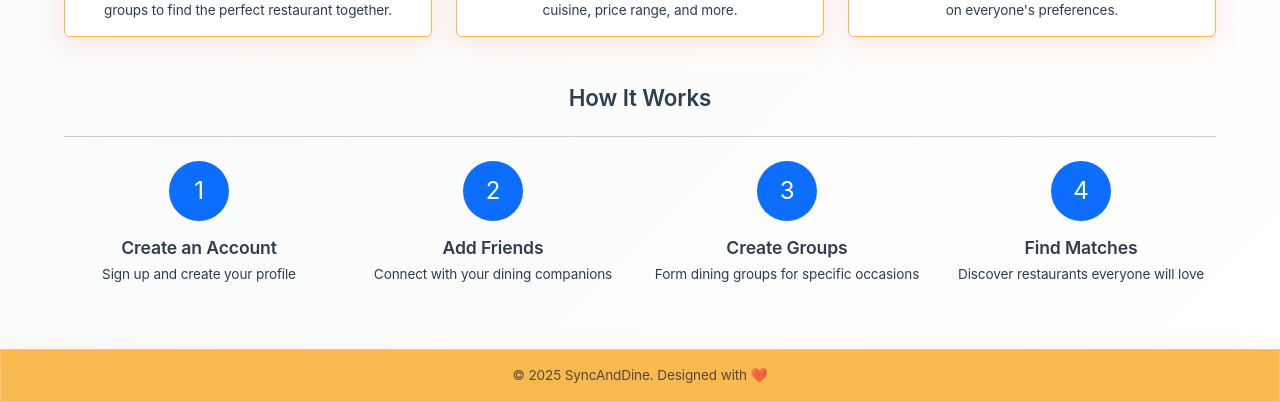
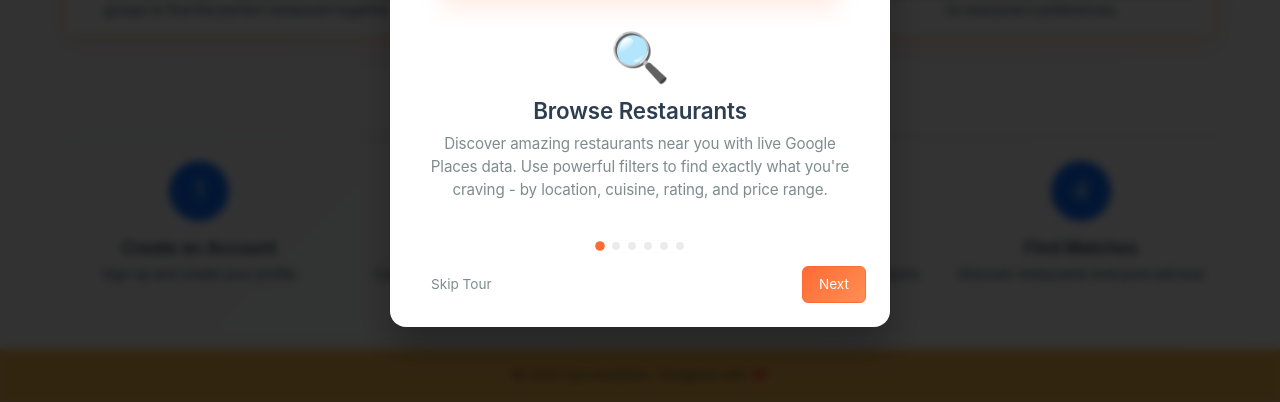
Before and after one commit to preritsinha/SyncAndDine, a Flask app: page / in a window 1280 px wide. Shown: the part 398-800 px from the top of the page. Run offline with Flask 3, Linux system fonts and the light colour scheme.

Commit message:
[BETA] Update 3.4 - Add informatics

```diff
--- a/syncanddine/static/css/main.css
+++ b/syncanddine/static/css/main.css
@@ -1590,3 +1590,222 @@ body.dark-mode ::-webkit-scrollbar-thumb:hover {
         margin-top: 0;
     }
 }
+
+/* Feature Tour Styles */
+.feature-tour-overlay {
+    position: fixed;
+    top: 0;
+    left: 0;
+    width: 100%;
+    height: 100%;
+    background: rgba(0, 0, 0, 0.8);
+    backdrop-filter: blur(4px);
+    z-index: 10000;
+    display: flex;
+    align-items: center;
+    justify-content: center;
+    animation: fadeIn 0.3s ease;
+}
+
+.feature-tour-modal {
+    background: white;
+    border-radius: 16px;
+    box-shadow: 0 20px 40px rgba(0, 0, 0, 0.3);
+    max-width: 500px;
+    width: 90%;
+    animation: slideIn 0.3s ease;
+}
+
+[data-theme="dark"] .feature-tour-modal {
+    background: var(--background-secondary);
+    color: var(--text-primary);
+}
+
+.feature-tour-header {
+    padding: 1.5rem 1.5rem 1rem;
+    display: flex;
+    justify-content: space-between;
+    align-items: center;
+}
+
+.feature-tour-header h3 {
+    margin: 0;
+    color: var(--primary-color);
+    font-size: 1.3rem;
+}
+
+.feature-tour-close {
+    background: none;
+    border: none;
+    font-size: 1.5rem;
+    cursor: pointer;
+    color: var(--text-secondary);
+    width: 32px;
+    height: 32px;
+    border-radius: 50%;
+    transition: all 0.2s ease;
+}
+
+.feature-tour-close:hover {
+    background: var(--hover-bg);
+    color: var(--text-primary);
+}
+
+.feature-tour-content {
+    padding: 0 1.5rem;
+}
+
+.slide-container {
+    text-align: center;
+}
+
+.slide-gif {
+    margin-bottom: 1.5rem;
+}
+
+.feature-gif {
+    width: 100%;
+    max-width: 400px;
+    height: 250px;
+    object-fit: cover;
+    border-radius: 12px;
+    box-shadow: var(--shadow-medium);
+}
+
+.slide-info {
+    padding: 0 1rem;
+}
+
+.slide-icon {
+    font-size: 3rem;
+    margin-bottom: 0.5rem;
+    display: block;
+}
+
+.slide-title {
+    margin: 0.5rem 0;
+    color: var(--text-primary);
+    font-size: 1.4rem;
+    font-weight: 600;
+}
+
+.slide-description {
+    margin: 0;
+    color: var(--text-secondary);
+    font-size: 0.95rem;
+    line-height: 1.5;
+    margin-bottom: 1.5rem;
+}
+
+.feature-tour-footer {
+    padding: 1rem 1.5rem 1.5rem;
+    display: flex;
+    flex-direction: column;
+    gap: 1rem;
+}
+
+.slide-indicators {
+    display: flex;
+    justify-content: center;
+    gap: 0.5rem;
+}
+
+.slide-indicator {
+    width: 8px;
+    height: 8px;
+    border-radius: 50%;
+    background: var(--border-color);
+    cursor: pointer;
+    transition: all 0.2s ease;
+}
+
+.slide-indicator.active {
+    background: var(--primary-color);
+    transform: scale(1.2);
+}
+
+.slide-controls {
+    display: flex;
+    justify-content: space-between;
+    align-items: center;
+}
+
+.tour-btn {
+    padding: 0.5rem 1rem;
+    border: 1px solid var(--border-color);
+    background: white;
+    color: var(--text-primary);
+    border-radius: 6px;
+    cursor: pointer;
+    font-size: 0.85rem;
+    transition: all 0.2s ease;
+}
+
+[data-theme="dark"] .tour-btn {
+    background: var(--background-primary);
+    border-color: var(--border-color);
+}
+
+.tour-btn:hover {
+    background: var(--hover-bg);
+    border-color: var(--primary-color);
+}
+
+.tour-next {
+    background: var(--primary-gradient) !important;
+    color: white !important;
+    border-color: var(--primary-color) !important;
+}
+
+.tour-next:hover {
+    transform: translateY(-1px);
+    box-shadow: var(--shadow-light);
+}
+
+.tour-skip {
+    color: var(--text-secondary);
+    border-color: transparent;
+}
+
+.tour-skip:hover {
+    background: var(--hover-bg);
+    color: var(--text-primary);
+}
+
+
+
+/* Animations */
+@keyframes fadeIn {
+    from { opacity: 0; }
+    to { opacity: 1; }
+}
+
+@keyframes slideIn {
+    from {
+        opacity: 0;
+        transform: scale(0.9) translateY(-20px);
+    }
+    to {
+        opacity: 1;
+        transform: scale(1) translateY(0);
+    }
+}
+
+/* Mobile optimizations */
+@media (max-width: 768px) {
+    .feature-guide-modal {
+        width: 95%;
+        max-height: 90vh;
+    }
+
+    .feature-grid {
+        grid-template-columns: 1fr;
+        gap: 1rem;
+    }
+
+    .feature-guide-header,
+    .feature-guide-content,
+    .feature-guide-footer {
+        padding: 1rem;
+    }
+}
--- /dev/null
+++ b/syncanddine/static/js/tour-system.js
@@ -0,0 +1,190 @@
+/**
+ * SyncAndDine Feature Tour
+ * Slide-based tour with GIF animations
+ */
+
+class FeatureTour {
+    constructor() {
+        this.isActive = false;
+        this.modal = null;
+        this.currentSlide = 0;
+        this.slides = [
+            {
+                title: 'Browse Restaurants',
+                icon: '🔍',
+                gif: 'https://picsum.photos/400/250?random=1',
+                description: 'Discover amazing restaurants near you with live Google Places data. Use powerful filters to find exactly what you\'re craving - by location, cuisine, rating, and price range.'
+            },
+            {
+                title: 'Create Groups',
+                icon: '👥',
+                gif: 'https://picsum.photos/400/250?random=2',
+                description: 'Invite friends to dining groups and make decisions together. Share group codes via WhatsApp or copy links to bring everyone into the conversation.'
+            },
+            {
+                title: 'Like & Dislike',
+                icon: '❤️',
+                gif: 'https://picsum.photos/400/250?random=3',
+                description: 'Express your preferences by liking or disliking restaurants. Your choices help create the perfect match for your group with our smart scoring system.'
+            },
+            {
+                title: 'Group Leaderboard',
+                icon: '🏆',
+                gif: 'https://picsum.photos/400/250?random=4',
+                description: 'See real-time rankings based on everyone\'s preferences. Our weighted scoring system (Like = 1.0, Dislike = 0.7) shows the most popular choices at the top.'
+            },
+            {
+                title: 'WhatsApp Integration',
+                icon: '💬',
+                gif: 'https://picsum.photos/400/250?random=5',
+                description: 'Connect your WhatsApp groups to get final restaurant results delivered automatically. Set time limits and receive formatted results when the deadline is reached.'
+            },
+            {
+                title: 'Smart Matching',
+                icon: '✨',
+                gif: 'https://picsum.photos/400/250?random=6',
+                description: 'Our algorithm finds restaurants everyone will love. Get perfect matches when all members agree, or see top recommendations based on group preferences.'
+            }
+        ];
+    }
+
+    showTour() {
+        if (this.isActive) return;
+
+        this.isActive = true;
+        this.currentSlide = 0;
+        this.createModal();
+        this.showSlide();
+
+        // Mark as seen
+        localStorage.setItem('syncanddine_tour_seen', 'true');
+    }
+
+    createModal() {
+        this.modal = document.createElement('div');
+        this.modal.className = 'feature-tour-overlay';
+        this.modal.innerHTML = `
+            <div class="feature-tour-modal">
+                <div class="feature-tour-header">
+                    <h3>🍽️ Welcome to SyncAndDine!</h3>
+                    <button class="feature-tour-close">&times;</button>
+                </div>
+                <div class="feature-tour-content">
+                    <div class="slide-container">
+                        <div class="slide-gif">
+                            <img src="" alt="Feature demonstration" class="feature-gif">
+                        </div>
+                        <div class="slide-info">
+                            <div class="slide-icon"></div>
+                            <h4 class="slide-title"></h4>
+                            <p class="slide-description"></p>
+                        </div>
+                    </div>
+                </div>
+                <div class="feature-tour-footer">
+                    <div class="slide-indicators"></div>
+                    <div class="slide-controls">
+                        <button class="tour-btn tour-prev">Previous</button>
+                        <button class="tour-btn tour-skip">Skip Tour</button>
+                        <button class="tour-btn tour-next">Next</button>
+                    </div>
+                </div>
+            </div>
+        `;
+
+        document.body.appendChild(this.modal);
+
+        // Event listeners
+        this.modal.querySelector('.feature-tour-close').onclick = () => this.closeTour();
+        this.modal.querySelector('.tour-skip').onclick = () => this.closeTour();
+        this.modal.querySelector('.tour-prev').onclick = () => this.prevSlide();
+        this.modal.querySelector('.tour-next').onclick = () => this.nextSlide();
+
+        // ESC key to close
+        document.addEventListener('keydown', (e) => {
+            if (e.key === 'Escape' && this.isActive) this.closeTour();
+        });
+
+        // Create indicators
+        this.createIndicators();
+    }
+
+    createIndicators() {
+        const container = this.modal.querySelector('.slide-indicators');
+        container.innerHTML = '';
+
+        this.slides.forEach((_, index) => {
+            const indicator = document.createElement('div');
+            indicator.className = 'slide-indicator';
+            indicator.onclick = () => this.goToSlide(index);
+            container.appendChild(indicator);
+        });
+    }
+
+    showSlide() {
+        const slide = this.slides[this.currentSlide];
+        if (!slide) return;
+
+        // Update content
+        this.modal.querySelector('.feature-gif').src = slide.gif;
+        this.modal.querySelector('.slide-icon').textContent = slide.icon;
+        this.modal.querySelector('.slide-title').textContent = slide.title;
+        this.modal.querySelector('.slide-description').textContent = slide.description;
+
+        // Update indicators
+        this.modal.querySelectorAll('.slide-indicator').forEach((indicator, index) => {
+            indicator.classList.toggle('active', index === this.currentSlide);
+        });
+
+        // Update buttons
+        this.modal.querySelector('.tour-prev').style.display =
+            this.currentSlide === 0 ? 'none' : 'inline-block';
+        this.modal.querySelector('.tour-next').textContent =
+            this.currentSlide === this.slides.length - 1 ? 'Get Started' : 'Next';
+    }
+
+    nextSlide() {
+        if (this.currentSlide < this.slides.length - 1) {
+            this.currentSlide++;
+            this.showSlide();
+        } else {
+            this.closeTour();
+        }
+    }
+
+    prevSlide() {
+        if (this.currentSlide > 0) {
+            this.currentSlide--;
+            this.showSlide();
+        }
+    }
+
+    goToSlide(index) {
+        this.currentSlide = index;
+        this.showSlide();
+    }
+
+    closeTour() {
+        if (this.modal) {
+            this.modal.remove();
+        }
+        this.isActive = false;
+    }
+
+    shouldShowTour() {
+        return !localStorage.getItem('syncanddine_tour_seen');
+    }
+}
+
+// Global feature tour instance
+window.featureTour = new FeatureTour();
+
+// Auto-show tour for new users
+document.addEventListener('DOMContentLoaded', function() {
+    // Auto-show for new users (with delay to let page load)
+    if (window.featureTour.shouldShowTour()) {
+        setTimeout(() => {
+            window.featureTour.showTour();
+        }, 1000);
+    }
+});
--- a/syncanddine/templates/layout.html
+++ b/syncanddine/templates/layout.html
@@ -61,6 +61,11 @@
                 </ul>
                 <ul class="navbar-nav">
                     {% if current_user.is_authenticated %}
+                    <li class="nav-item">
+                        <a class="nav-link" href="#" onclick="window.featureTour.showTour(); return false;" title="Take a tour">
+                            <i class="fas fa-question fa-lg"></i>
+                        </a>
+                    </li>
                     <li class="nav-item dropdown">
                         <a class="nav-link position-relative" href="#" id="notificationDropdown" role="button" data-bs-toggle="dropdown" aria-expanded="false">
                             <i class="fas fa-bell fa-lg"></i>
@@ -206,6 +211,7 @@
     <script src="{{ url_for('static', filename='js/restaurant-actions.js') }}"></script>
     <script src="{{ url_for('static', filename='js/flash-notifications.js') }}"></script>
     <script src="{{ url_for('static', filename='js/restaurant-like.js') }}"></script>
+    <script src="{{ url_for('static', filename='js/tour-system.js') }}"></script>
 
     {% block scripts %}{% endblock %}
 </body>
```
